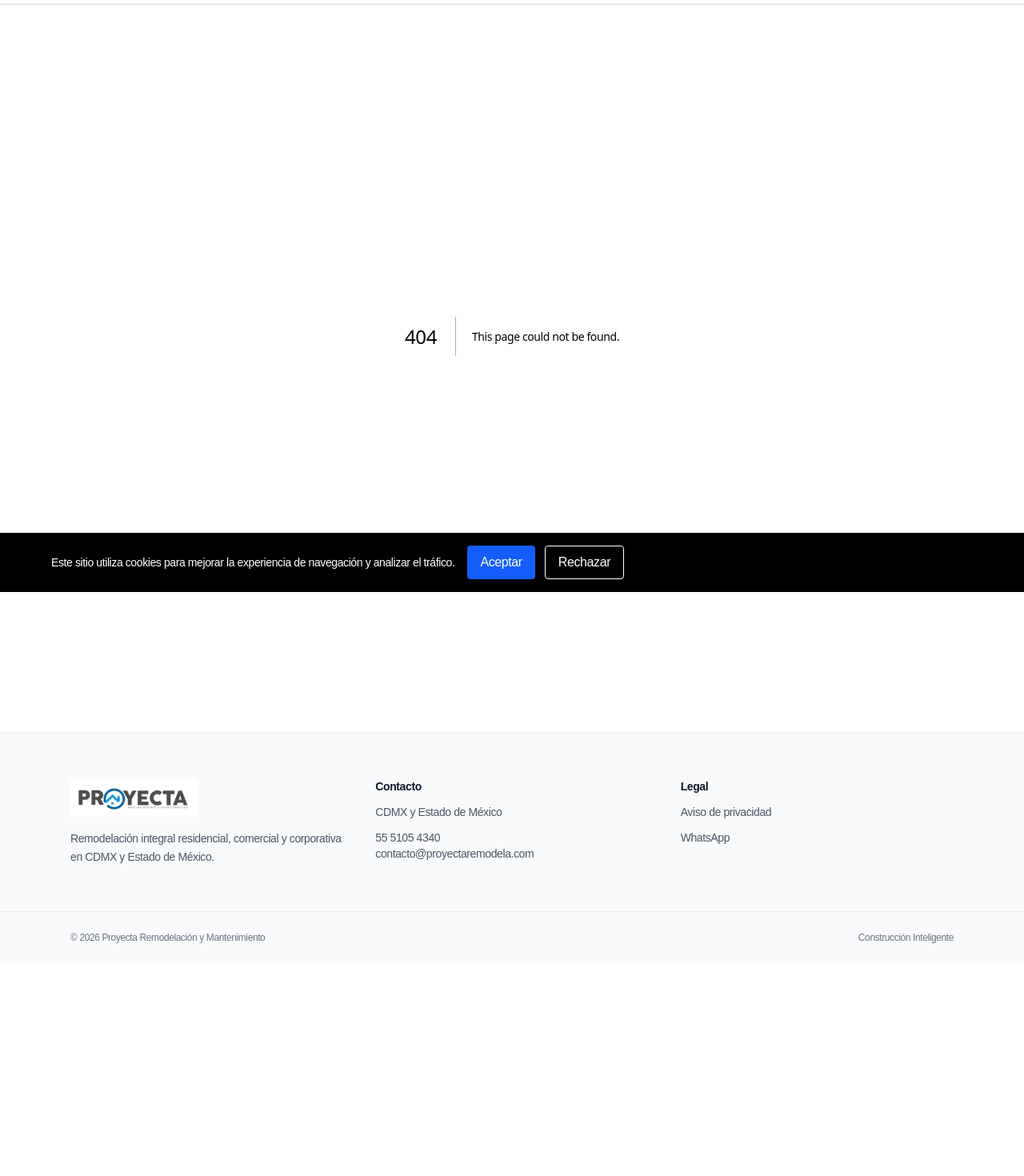
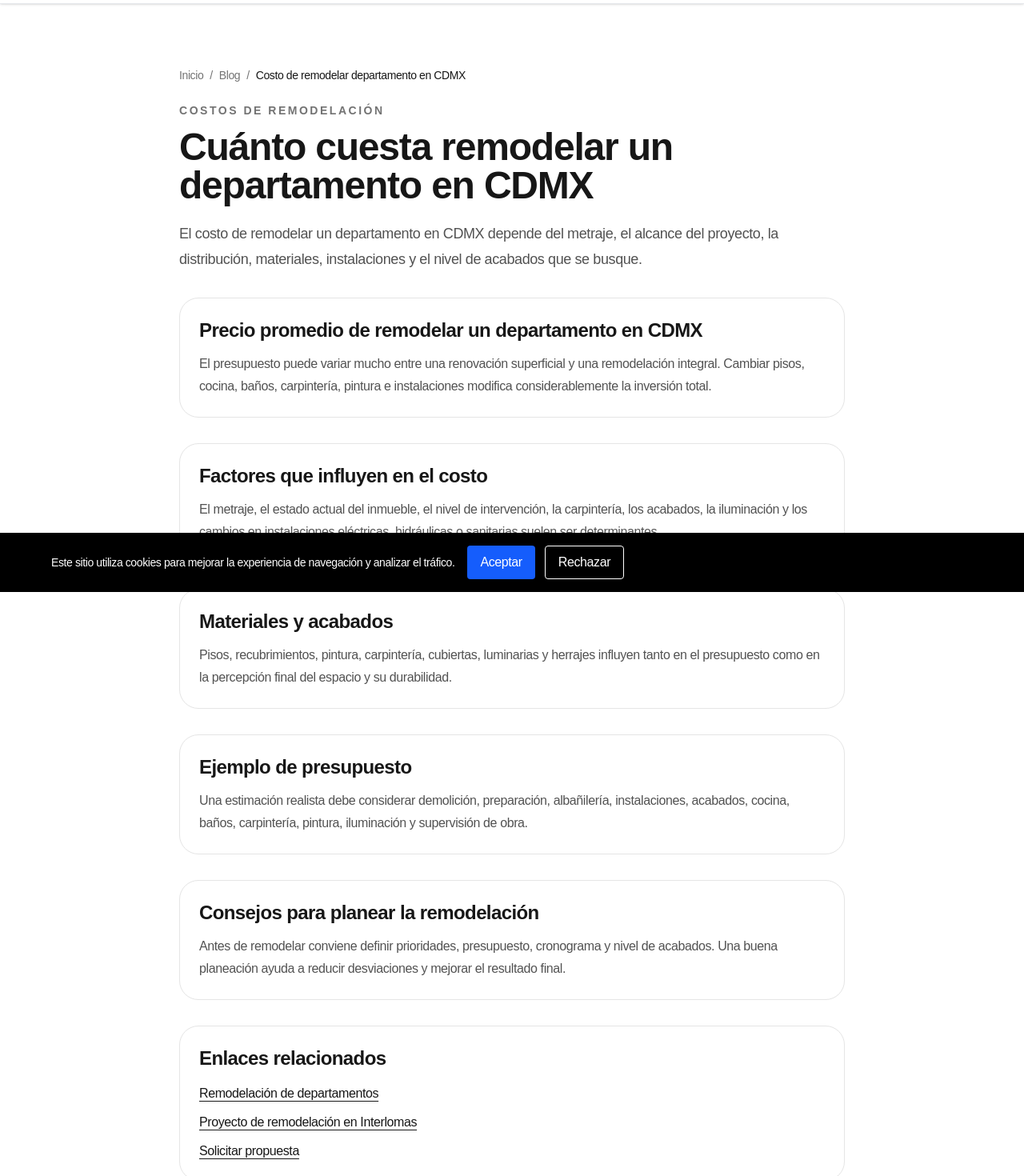
Before and after one commit to caprivara86/proyectaremodela, a Next.js app: page /blog/costo-remodelar-departamento-cdmx in a window 1280 px wide. Before the commit this address had no page. Shown: the part 60-1530 px from the top of the page at 80% size. Before the commit the page ends 1264 px from the top, so only its background shows below. Built offline with nearby package versions, Linux system fonts and the light colour scheme.

Commit message:
SEO: add bathroom and apartment cost articles

```diff
--- /dev/null
+++ b/src/app/blog/costo-remodelar-bano-cdmx/page.tsx
@@ -0,0 +1,93 @@
+import type { Metadata } from "next";
+import Link from "next/link";
+
+export const metadata: Metadata = {
+  title: "Cuánto cuesta remodelar un baño en CDMX | Guía 2026",
+  description:
+    "Conoce cuánto cuesta remodelar un baño en CDMX, qué factores influyen en el presupuesto y cómo planear mejor tu proyecto.",
+  alternates: {
+    canonical: "https://www.proyectaremodela.com/blog/costo-remodelar-bano-cdmx",
+  },
+};
+
+export default function CostoRemodelarBanoPage() {
+  return (
+    <main className="bg-white text-neutral-900">
+      <section className="mx-auto max-w-4xl px-6 py-12 md:px-8 md:py-16">
+        <nav aria-label="Breadcrumb" className="mb-6 text-sm text-neutral-500">
+          <ol className="flex flex-wrap items-center gap-2">
+            <li><Link href="/" className="hover:text-neutral-900">Inicio</Link></li>
+            <li>/</li>
+            <li><Link href="/blog" className="hover:text-neutral-900">Blog</Link></li>
+            <li>/</li>
+            <li className="text-neutral-900">Costo de remodelar baño en CDMX</li>
+          </ol>
+        </nav>
+
+        <article className="space-y-8">
+          <header>
+            <p className="mb-3 text-sm font-semibold uppercase tracking-[0.18em] text-neutral-500">
+              Costos de remodelación
+            </p>
+            <h1 className="text-4xl font-semibold tracking-tight md:text-5xl">
+              Cuánto cuesta remodelar un baño en CDMX
+            </h1>
+            <p className="mt-5 text-lg leading-8 text-neutral-600">
+              El costo de remodelar un baño en CDMX depende del tamaño del espacio, los recubrimientos,
+              la grifería, muebles, cancelería, instalaciones y el nivel de acabados que se requiera.
+            </p>
+          </header>
+
+          <section className="rounded-3xl border border-neutral-200 p-6">
+            <h2 className="text-2xl font-semibold tracking-tight">Precio promedio de remodelar un baño en CDMX</h2>
+            <p className="mt-3 leading-7 text-neutral-600">
+              El presupuesto cambia mucho según el alcance. No es lo mismo renovar muebles y acabados
+              que intervenir instalaciones hidráulicas, sanitarias, pisos, muros y cancelería.
+            </p>
+          </section>
+
+          <section className="rounded-3xl border border-neutral-200 p-6">
+            <h2 className="text-2xl font-semibold tracking-tight">Factores que influyen en el costo</h2>
+            <p className="mt-3 leading-7 text-neutral-600">
+              Los factores principales suelen ser el tamaño del baño, el tipo de recubrimiento, la
+              grifería, la cancelería, los muebles, la iluminación y si hay modificaciones en instalaciones.
+            </p>
+          </section>
+
+          <section className="rounded-3xl border border-neutral-200 p-6">
+            <h2 className="text-2xl font-semibold tracking-tight">Materiales y acabados</h2>
+            <p className="mt-3 leading-7 text-neutral-600">
+              Azulejos, porcelánicos, piedra, canceles de cristal, muebles de baño, espejos e iluminación
+              decorativa influyen directamente en la durabilidad, el mantenimiento y la percepción final del espacio.
+            </p>
+          </section>
+
+          <section className="rounded-3xl border border-neutral-200 p-6">
+            <h2 className="text-2xl font-semibold tracking-tight">Ejemplo de presupuesto</h2>
+            <p className="mt-3 leading-7 text-neutral-600">
+              Un ejemplo útil debe considerar demolición, albañilería, instalaciones, impermeabilización,
+              recubrimientos, muebles, cancelería, accesorios, iluminación y supervisión de obra.
+            </p>
+          </section>
+
+          <section className="rounded-3xl border border-neutral-200 p-6">
+            <h2 className="text-2xl font-semibold tracking-tight">Consejos para planear la remodelación</h2>
+            <p className="mt-3 leading-7 text-neutral-600">
+              Definir desde el inicio el nivel de acabados, la funcionalidad del espacio y el presupuesto
+              ayuda a evitar cambios costosos durante la ejecución y mejora el control del proyecto.
+            </p>
+          </section>
+
+          <section className="rounded-3xl border border-neutral-200 p-6">
+            <h2 className="text-2xl font-semibold tracking-tight">Enlaces relacionados</h2>
+            <ul className="mt-4 space-y-3">
+              <li><Link href="/remodelacion-residencial/bano" className="underline underline-offset-4">Remodelación de baño</Link></li>
+              <li><Link href="/proyectos/proyecto-remodelacion-condesa" className="underline underline-offset-4">Proyecto de remodelación en Condesa</Link></li>
+              <li><Link href="/contacto" className="underline underline-offset-4">Solicitar propuesta</Link></li>
+            </ul>
+          </section>
+        </article>
+      </section>
+    </main>
+  );
+}
--- /dev/null
+++ b/src/app/blog/costo-remodelar-departamento-cdmx/page.tsx
@@ -0,0 +1,93 @@
+import type { Metadata } from "next";
+import Link from "next/link";
+
+export const metadata: Metadata = {
+  title: "Cuánto cuesta remodelar un departamento en CDMX | Guía 2026",
+  description:
+    "Conoce cuánto cuesta remodelar un departamento en CDMX, qué factores influyen en el presupuesto y cómo planear mejor tu proyecto.",
+  alternates: {
+    canonical: "https://www.proyectaremodela.com/blog/costo-remodelar-departamento-cdmx",
+  },
+};
+
+export default function CostoRemodelarDepartamentoPage() {
+  return (
+    <main className="bg-white text-neutral-900">
+      <section className="mx-auto max-w-4xl px-6 py-12 md:px-8 md:py-16">
+        <nav aria-label="Breadcrumb" className="mb-6 text-sm text-neutral-500">
+          <ol className="flex flex-wrap items-center gap-2">
+            <li><Link href="/" className="hover:text-neutral-900">Inicio</Link></li>
+            <li>/</li>
+            <li><Link href="/blog" className="hover:text-neutral-900">Blog</Link></li>
+            <li>/</li>
+            <li className="text-neutral-900">Costo de remodelar departamento en CDMX</li>
+          </ol>
+        </nav>
+
+        <article className="space-y-8">
+          <header>
+            <p className="mb-3 text-sm font-semibold uppercase tracking-[0.18em] text-neutral-500">
+              Costos de remodelación
+            </p>
+            <h1 className="text-4xl font-semibold tracking-tight md:text-5xl">
+              Cuánto cuesta remodelar un departamento en CDMX
+            </h1>
+            <p className="mt-5 text-lg leading-8 text-neutral-600">
+              El costo de remodelar un departamento en CDMX depende del metraje, el alcance del proyecto,
+              la distribución, materiales, instalaciones y el nivel de acabados que se busque.
+            </p>
+          </header>
+
+          <section className="rounded-3xl border border-neutral-200 p-6">
+            <h2 className="text-2xl font-semibold tracking-tight">Precio promedio de remodelar un departamento en CDMX</h2>
+            <p className="mt-3 leading-7 text-neutral-600">
+              El presupuesto puede variar mucho entre una renovación superficial y una remodelación integral.
+              Cambiar pisos, cocina, baños, carpintería, pintura e instalaciones modifica considerablemente la inversión total.
+            </p>
+          </section>
+
+          <section className="rounded-3xl border border-neutral-200 p-6">
+            <h2 className="text-2xl font-semibold tracking-tight">Factores que influyen en el costo</h2>
+            <p className="mt-3 leading-7 text-neutral-600">
+              El metraje, el estado actual del inmueble, el nivel de intervención, la carpintería, los acabados,
+              la iluminación y los cambios en instalaciones eléctricas, hidráulicas o sanitarias suelen ser determinantes.
+            </p>
+          </section>
+
+          <section className="rounded-3xl border border-neutral-200 p-6">
+            <h2 className="text-2xl font-semibold tracking-tight">Materiales y acabados</h2>
+            <p className="mt-3 leading-7 text-neutral-600">
+              Pisos, recubrimientos, pintura, carpintería, cubiertas, luminarias y herrajes influyen tanto en
+              el presupuesto como en la percepción final del espacio y su durabilidad.
+            </p>
+          </section>
+
+          <section className="rounded-3xl border border-neutral-200 p-6">
+            <h2 className="text-2xl font-semibold tracking-tight">Ejemplo de presupuesto</h2>
+            <p className="mt-3 leading-7 text-neutral-600">
+              Una estimación realista debe considerar demolición, preparación, albañilería, instalaciones,
+              acabados, cocina, baños, carpintería, pintura, iluminación y supervisión de obra.
+            </p>
+          </section>
+
+          <section className="rounded-3xl border border-neutral-200 p-6">
+            <h2 className="text-2xl font-semibold tracking-tight">Consejos para planear la remodelación</h2>
+            <p className="mt-3 leading-7 text-neutral-600">
+              Antes de remodelar conviene definir prioridades, presupuesto, cronograma y nivel de acabados.
+              Una buena planeación ayuda a reducir desviaciones y mejorar el resultado final.
+            </p>
+          </section>
+
+          <section className="rounded-3xl border border-neutral-200 p-6">
+            <h2 className="text-2xl font-semibold tracking-tight">Enlaces relacionados</h2>
+            <ul className="mt-4 space-y-3">
+              <li><Link href="/remodelacion-residencial/departamento" className="underline underline-offset-4">Remodelación de departamentos</Link></li>
+              <li><Link href="/proyectos/proyecto-remodelacion-interlomas" className="underline underline-offset-4">Proyecto de remodelación en Interlomas</Link></li>
+              <li><Link href="/contacto" className="underline underline-offset-4">Solicitar propuesta</Link></li>
+            </ul>
+          </section>
+        </article>
+      </section>
+    </main>
+  );
+}
```
